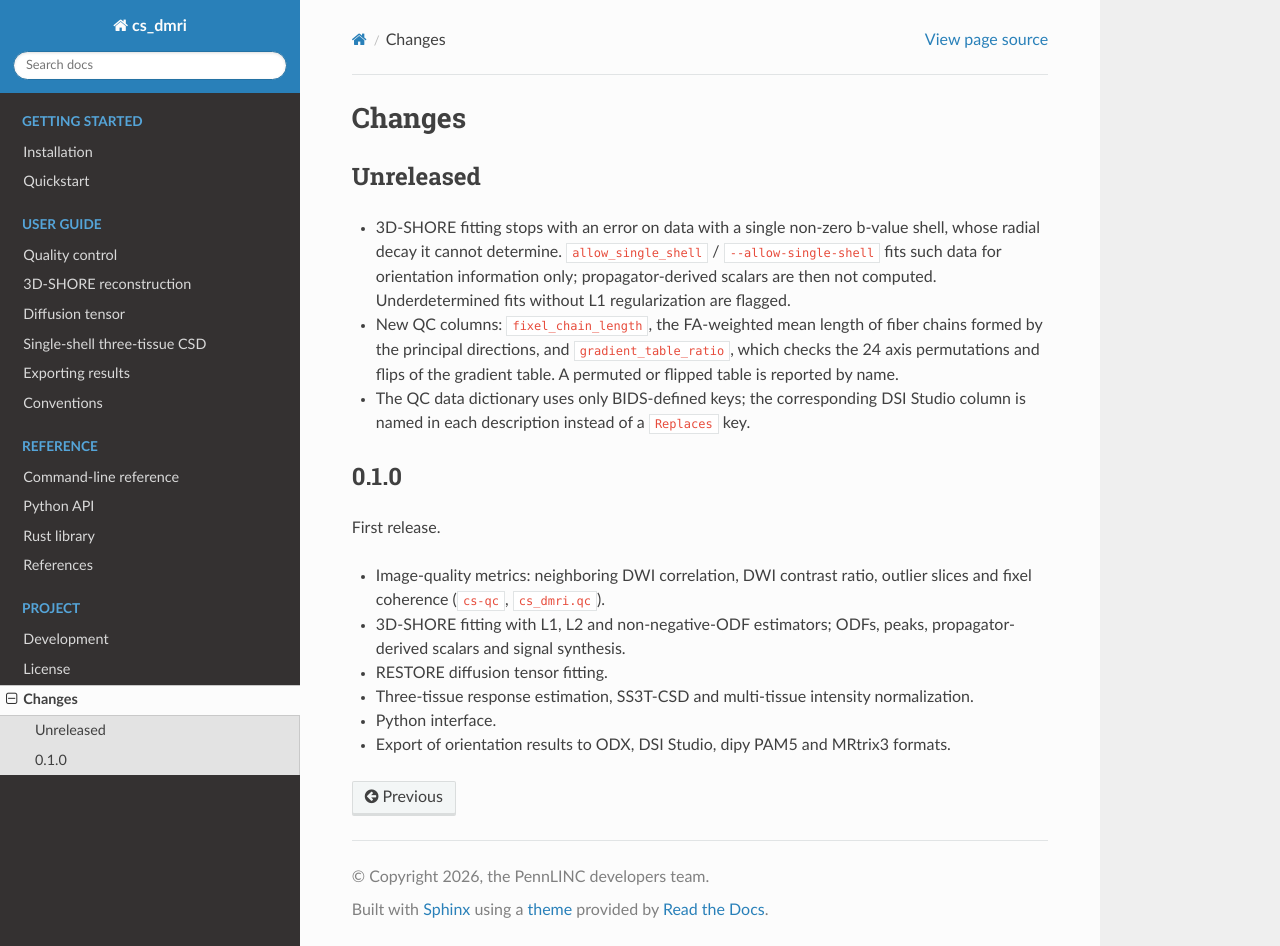
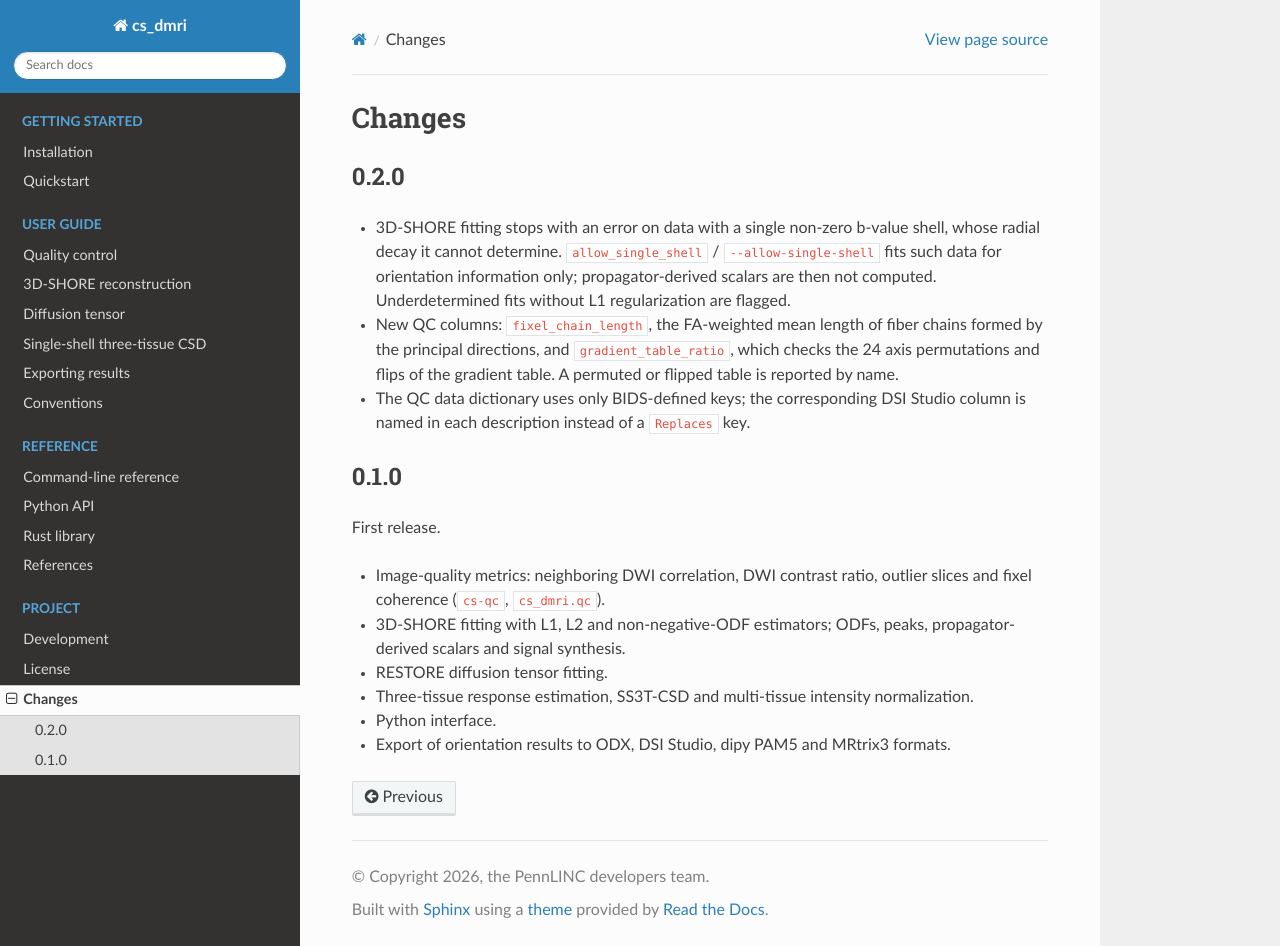
Before and after one commit to PennLINC/cs_dmri, a Sphinx documentation site: the page built from docs/changes.md, in a window 1280 px wide and 946 px high. Built offline with Sphinx 7.4.7 and the Read the Docs theme 3.1.0, drawn with Linux system fonts in a browser that asks for light colours.

Commit message:
Bump version to 0.2.0

```diff
--- a/Cargo.toml
+++ b/Cargo.toml
@@ -4,7 +4,7 @@
 # Single source of truth for the version: the cs_dmri crate, the Python
 # extension crate and the wheel (pyproject `dynamic = ["version"]`) all read it.
 [workspace.package]
-version = "0.1.0"
+version = "0.2.0"
 edition = "2021"
 license = "(MIT OR Apache-2.0) AND MPL-2.0 AND BSD-3-Clause"
 repository = "https://github.com/PennLINC/cs_dmri"
--- a/docs/changes.md
+++ b/docs/changes.md
@@ -1,6 +1,6 @@
 # Changes
 
-## Unreleased
+## 0.2.0
 
 - 3D-SHORE fitting stops with an error on data with a single non-zero b-value
   shell, whose radial decay it cannot determine. `allow_single_shell` /
```
Also changed, not shown: 1 other file.
